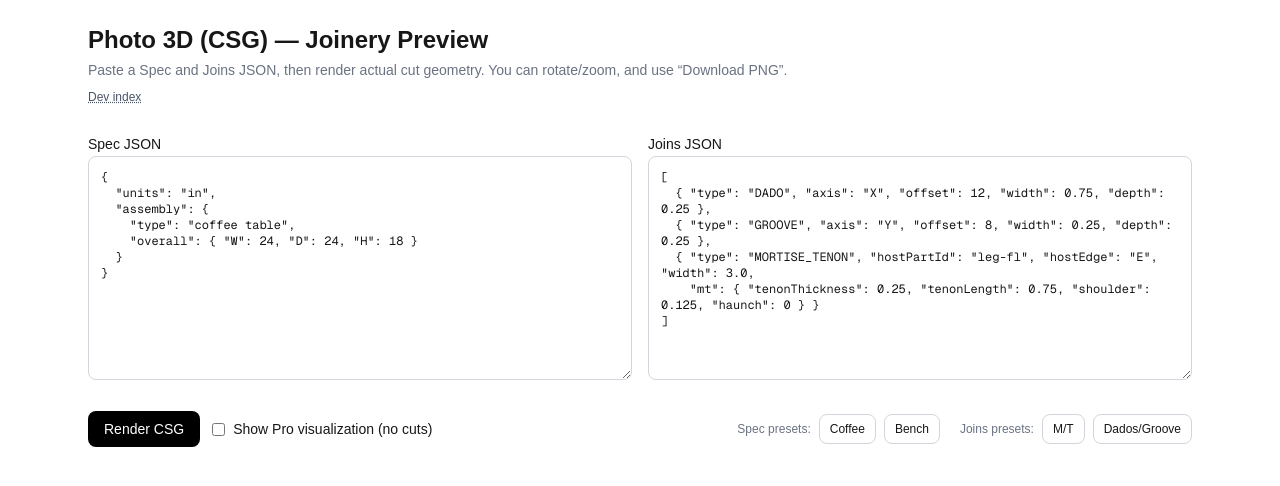
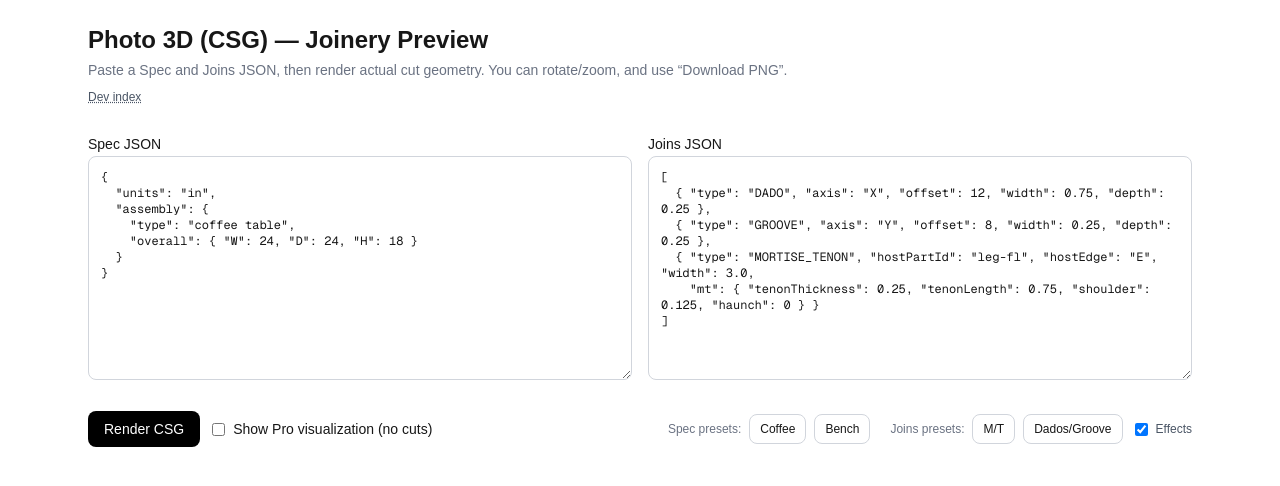
Before and after one commit to terrytao/cutlist-mvp, a Next.js app: page /dev/photo3d-csg in a window 1280 px wide. Shown: the top 486 px of the page. Built offline with nearby package versions, Linux system fonts and the light colour scheme.

Commit message:
dev(preview): add Effects toggle; plumb enableEffects prop into base and Pro previews

```diff
--- a/src/app/dev/photo3d-csg/page.tsx
+++ b/src/app/dev/photo3d-csg/page.tsx
@@ -69,6 +69,7 @@ export default function Page() {
   const [specObj, setSpecObj] = useState<any | null>(null);
   const [joinsObj, setJoinsObj] = useState<any[] | null>(null);
   const [showPro, setShowPro] = useState(false);
+  const [effects, setEffects] = useState(true);
 
   const onRender = () => {
     setError(null);
@@ -156,6 +157,9 @@ export default function Page() {
             Dados/Groove
           </button>
         </div>
+        <label className="flex items-center gap-2 text-xs text-gray-600 dark:text-gray-300">
+          <input type="checkbox" checked={effects} onChange={(e)=>setEffects(e.target.checked)} /> Effects
+        </label>
       </div>
 
       {specObj && joinsObj && (
@@ -164,7 +168,7 @@ export default function Page() {
             Tip: Use mouse to rotate/zoom. Click “Download PNG” above the canvas to save a snapshot.
           </div>
           <FurniturePreview3DCSG spec={specObj} joins={joinsObj} />
-          {showPro && <FurniturePreview3DPro spec={specObj} />}
+          {showPro && <FurniturePreview3DPro spec={specObj} enableEffects={effects} />}
         </section>
       )}
     </main>
--- a/src/app/dev/three-preview/page.tsx
+++ b/src/app/dev/three-preview/page.tsx
@@ -36,6 +36,7 @@ export default function ThreePreviewPage() {
   const [text, setText] = useState(JSON.stringify(example, null, 2));
   const [spec, setSpec] = useState<any | null>(null);
   const [err, setErr] = useState<string>('');
+  const [effects, setEffects] = useState(true);
 
   const onRender = () => {
     setErr('');
@@ -96,6 +97,9 @@ export default function ThreePreviewPage() {
                 Bench
               </button>
             </div>
+            <label className="ml-auto flex items-center gap-2 text-xs text-gray-600 dark:text-gray-300">
+              <input type="checkbox" checked={effects} onChange={(e)=>setEffects(e.target.checked)} /> Effects
+            </label>
             {err && <span className="text-sm text-red-600">{err}</span>}
           </div>
         </section>
@@ -103,7 +107,7 @@ export default function ThreePreviewPage() {
         {spec && (
           <section className="rounded-2xl border border-gray-200 dark:border-gray-800 bg-white dark:bg-gray-900 p-4">
             <div className="mb-2 text-sm text-gray-600 dark:text-gray-300">Interactive — rotate/zoom; use the Download PNG button above canvas.</div>
-            <FurniturePreview3DPro spec={spec} />
+            <FurniturePreview3DPro spec={spec} enableEffects={effects} />
           </section>
         )}
       </div>
--- a/src/components/FurniturePreview3D.tsx
+++ b/src/components/FurniturePreview3D.tsx
@@ -140,7 +140,7 @@ function SnapshotButton() {
   );
 }
 
-export default function FurniturePreview3D({ spec }:{ spec: Spec }) {
+export default function FurniturePreview3D({ spec, enableEffects = true }:{ spec: Spec; enableEffects?: boolean }) {
   const { Wm, Dm } = useDimsMeters(spec);
   // frame that fits the model in view
   const camPos:[number,number,number] = [ Math.max(1.2, Wm*0.8), Math.max(1.0, Dm*0.8), Math.max(1.2, Math.max(Wm,Dm)*0.9) ];
@@ -178,11 +178,13 @@ export default function FurniturePreview3D({ spec }:{ spec: Spec }) {
         <OrbitControls enablePan={false} />
 
         {/* Postprocessing for subtle polish */}
-        <EffectComposer disableNormalPass>
-          <SMAA />
-          <Bloom intensity={0.2} mipmapBlur luminanceThreshold={0.22} luminanceSmoothing={0.35} />
-          <Vignette eskil offset={0.12} darkness={0.9} />
-        </EffectComposer>
+        {enableEffects && (
+          <EffectComposer disableNormalPass>
+            <SMAA />
+            <Bloom intensity={0.2} mipmapBlur luminanceThreshold={0.22} luminanceSmoothing={0.35} />
+            <Vignette eskil offset={0.12} darkness={0.9} />
+          </EffectComposer>
+        )}
       </Canvas>
     </div>
   );
--- a/src/components/FurniturePreview3DPro.tsx
+++ b/src/components/FurniturePreview3DPro.tsx
@@ -160,7 +160,7 @@ function SnapshotButton() {
   );
 }
 
-export default function FurniturePreview3DPro({ spec, woodTop, woodLeg }: { spec: Spec; woodTop?: WoodTex; woodLeg?: WoodTex }) {
+export default function FurniturePreview3DPro({ spec, woodTop, woodLeg, enableEffects = true }: { spec: Spec; woodTop?: WoodTex; woodLeg?: WoodTex; enableEffects?: boolean }) {
   const { W, D } = toMM(spec);
   const Wm = mmToMeters(W), Dm = mmToMeters(D);
   const camPos: [number, number, number] = [
@@ -206,11 +206,13 @@ export default function FurniturePreview3DPro({ spec, woodTop, woodLeg }: { spec
         <OrbitControls enablePan={false} enableDamping dampingFactor={0.08} />
 
         {/* Postprocessing for nicer highlights and edges */}
-        <EffectComposer disableNormalPass>
-          <SMAA />
-          <Bloom intensity={0.25} mipmapBlur luminanceThreshold={0.2} luminanceSmoothing={0.3} />
-          <Vignette eskil offset={0.1} darkness={0.9} />
-        </EffectComposer>
+        {enableEffects && (
+          <EffectComposer disableNormalPass>
+            <SMAA />
+            <Bloom intensity={0.25} mipmapBlur luminanceThreshold={0.2} luminanceSmoothing={0.3} />
+            <Vignette eskil offset={0.1} darkness={0.9} />
+          </EffectComposer>
+        )}
       </Canvas>
     </div>
   );
```
